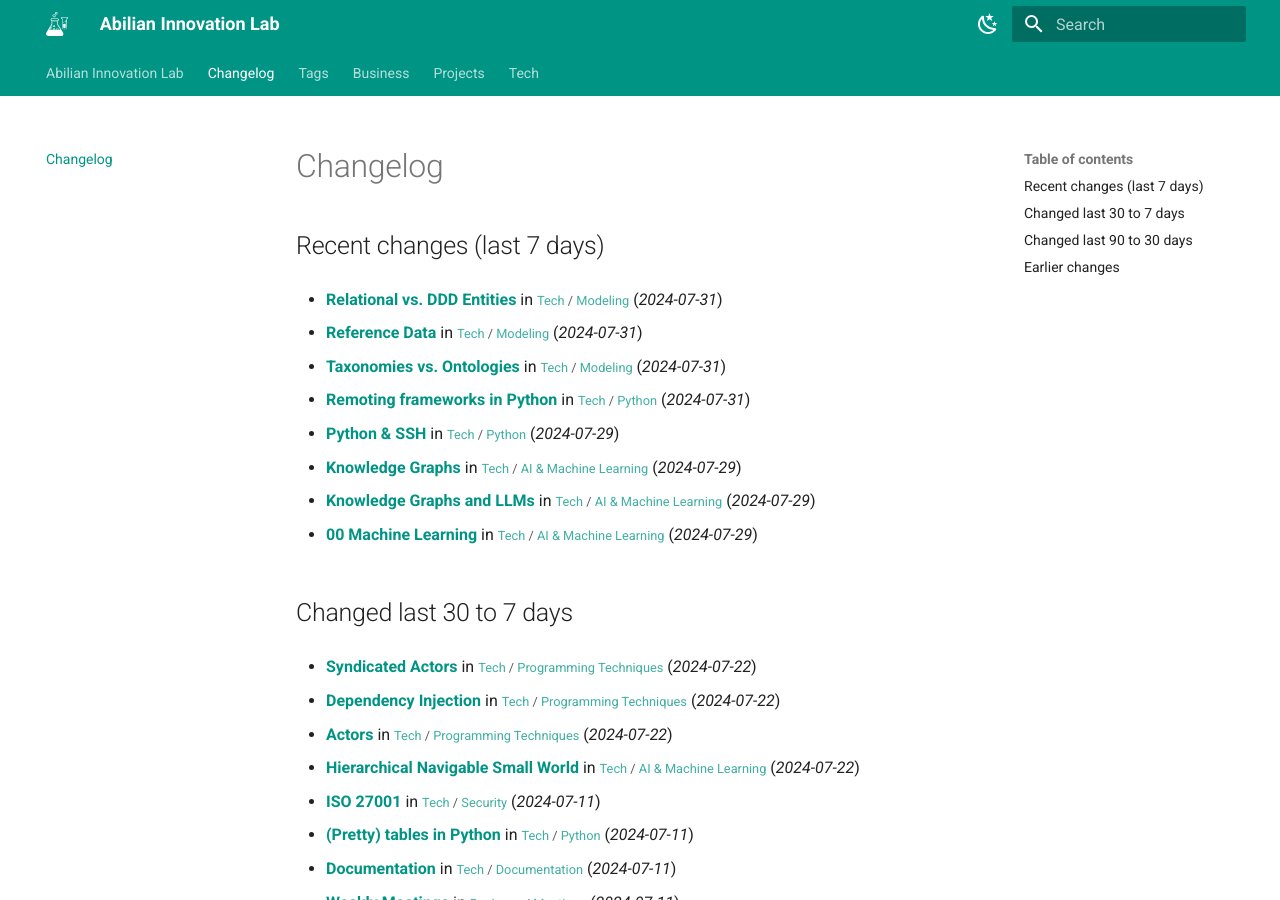
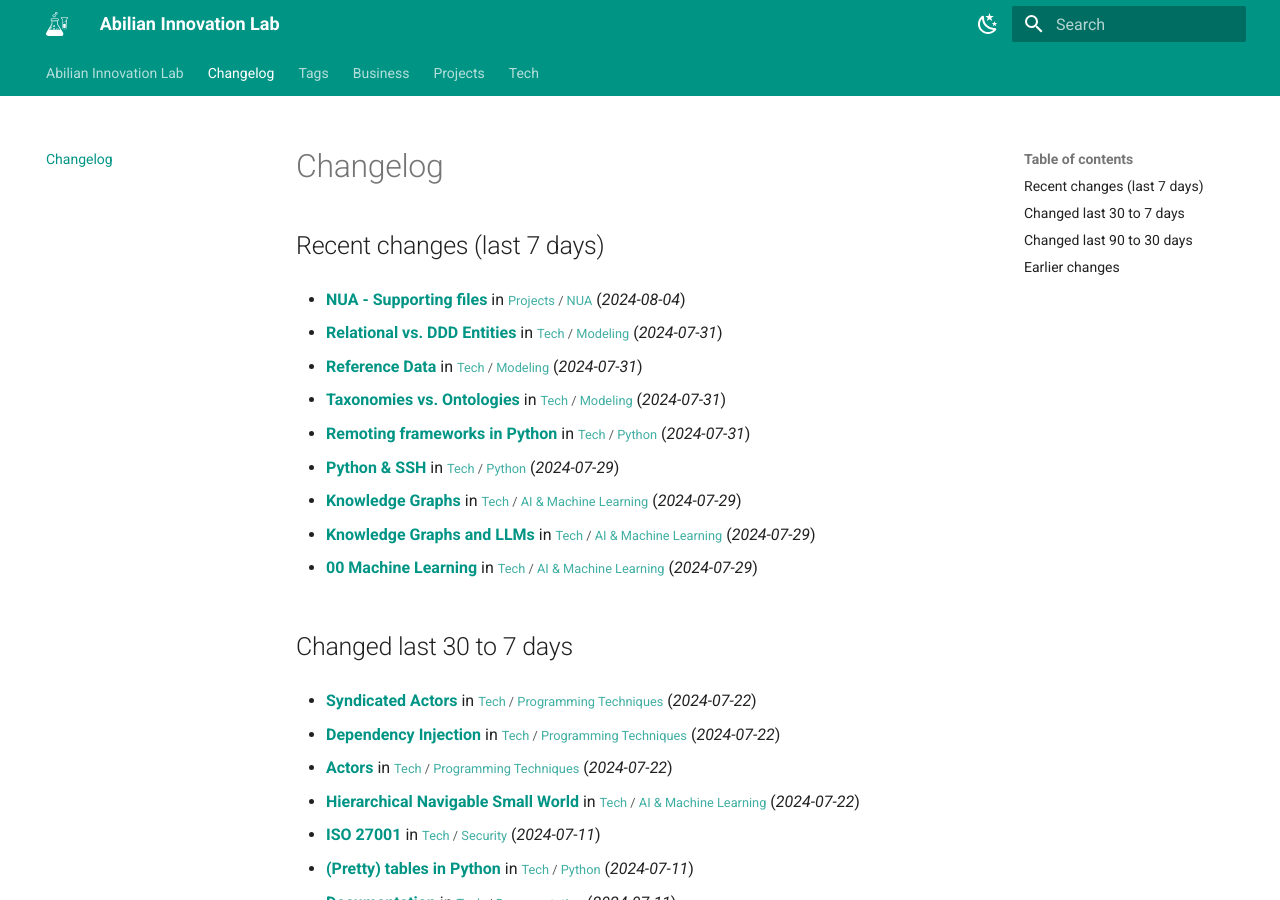
Before and after one commit to abilian/lab.abilian.com, an MkDocs documentation site: the page built from docs/changelog.md, in a window 1280 px wide and 900 px high. Built offline with MkDocs 1.6.1 and Material for MkDocs 9.7.7, drawn with Linux system fonts in a browser that asks for light colours; comment, search, counter and statistics services are not loaded.

Commit message:
Update content

```diff
--- a/docs/changelog.md
+++ b/docs/changelog.md
@@ -1,6 +1,8 @@
 # Changelog
 
 ## Recent changes (last 7 days)
+
+- **[NUA - Supporting files](/Projects/NUA/NUA - Supporting files/)** in <small>[Projects](/Projects/00 Projects/) / [NUA](/Projects/NUA/00 NUA/)</small> (*2024-08-04*)
 
 - **[Relational vs. DDD Entities](/Tech/Modeling/Relational vs. DDD Entities/)** in <small>[Tech](/Tech/00 Technology/) / [Modeling](/Tech/Modeling/C4 Model/)</small> (*2024-07-31*)
 
```
